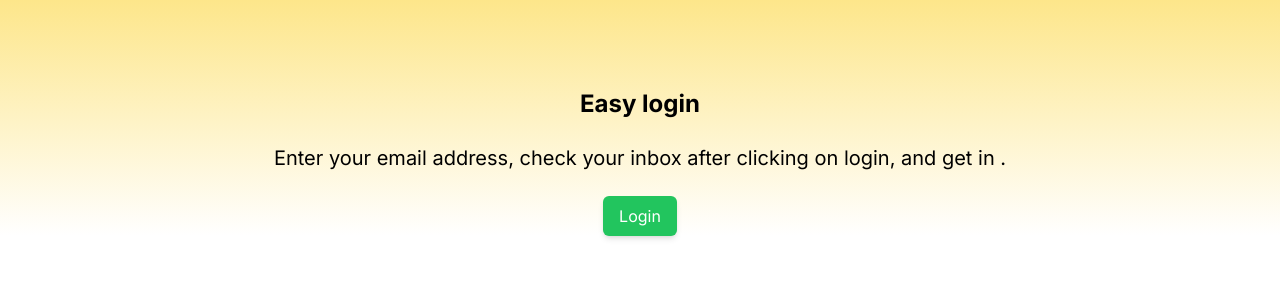
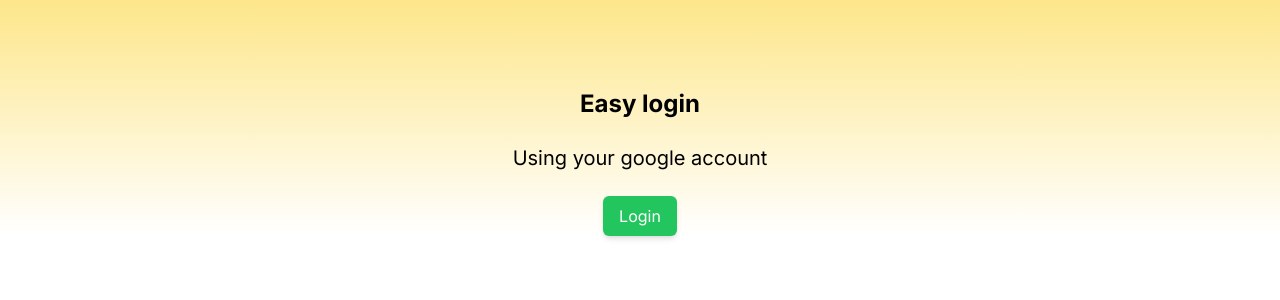
Before and after one commit to Macky151203/ai-chat, a Next.js app: page / in a window 1280 px wide. Shown: the top 300 px of the page. Built offline with nearby package versions, Linux system fonts and the light colour scheme.

Commit message:
made some changes

```diff
--- a/app/page.jsx
+++ b/app/page.jsx
@@ -70,7 +70,7 @@ export default function Register() {
         <div className="text-center p-4 md:mt-14">
           <div className="text-2xl font-bold p-4">Easy login</div>
           <p className="p-2 text-xl">
-            Enter your email address, check your inbox after clicking on login, and get in .
+            Using your google account
           </p>
 
         </div>
```
